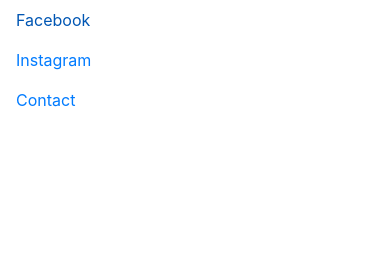
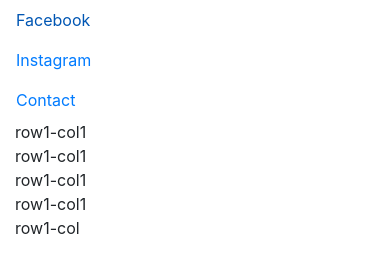
Before and after one commit to CathDM/challenge-bootstrap, a plain HTML site: page Index.html in a window 390 px wide. Drawn offline with nearby package versions, Linux system fonts and the light colour scheme.

Commit message:
detecting a bug in bootstrap

```diff
--- a/Index.html
+++ b/Index.html
@@ -10,7 +10,7 @@
     <link rel="stylesheet" href="https://stackpath.bootstrapcdn.com/bootstrap/4.3.1/css/bootstrap.min.css" integrity="sha384-ggOyR0iXCbMQv3Xipma34MD+dH/1fQ784/j6cY/iJTQUOhcWr7x9JvoRxT2MZw1T" crossorigin="anonymous">
   </head>
   <body>
-
+      <!--navigation-->
         <ul class="nav flex-column">
                 <li class="nav-item">
                   <a class="nav-link active" href="https://www.facebook.com/FFORMATTT">Facebook</a>
@@ -21,51 +21,75 @@
                 <li class="nav-item">
                   <a class="nav-link" href="#">Contact</a>
                 </li>
+            </ul>
 
-      </ul>
-<div class="container-fluid">
+
+      <!-- Four columns: 25% width on medium  -->
+<div class="container">
         <div class="row">
-        <div class="col-md-3">
+                <div class="col-sm-3">
+                        row1-col1
+                </div>
+                <div class="col-sm-3">
+                                row1-col1
+                        </div>
+                        <div class="col-sm-3">
+                                        row1-col1
+                                </div>
+                                <div class="col-sm-3">
+                                                row1-col1
+                                        </div>
+        </div>
+        <div class="row">
+                        <div class="col-sm-3">
+                                row1-col
+                        </div>
+                </div>
+        <div class="container">
 
         </div>
-        <div class="col-md-3">
-
+    <!--<div class="flex-row">
+        <div class="flex-md-col-3">
+                row1 col1
         </div>
         <div class="col-md-3">
-
+                row1 col2
             </div>
             <div class="col-md-3">
-
+                row1 col3
+                </div>
+                <div class="col-md-3">
+                row1 col4
                     </div>
     </div>
     <div class="row">
             <div class="col-md-3">
-
+                    row2 col1
             </div>
             <div class="col-md-3">
-
+                    row2 col2
                 </div>
                 <div class="col-md-3">
-
+                        row2 col3
                     </div>
                     <div class="col-md-3">
-
+                            row2 col4
                         </div>
         </div>
         <div class="row">
                 <div class="col-md-3">
-
+                        row3 col1
                 </div>
                 <div class="col-md-3">
-
+                        row3 col2
                     </div>
                     <div class="col-md-3">
-
+                            row3 col3
                         </div>
                         <div class="col-md-3">
-
+                                row3 col4
                             </div>
-            </div>
+            </div>-->
 </div>
 
 
```
Also changed, not shown: Images/fformatt1.jpg (added), Images/fformatt2.jpg (added), Images/fformatt3.jpg (added), Images/fformatt4.jpg (added), Images/fformatt5.jpg (added), Images/fformatt6.jpg (added), Images/fformatt8.jpg (added). Lines whose indentation alone changed are shown as unchanged.
